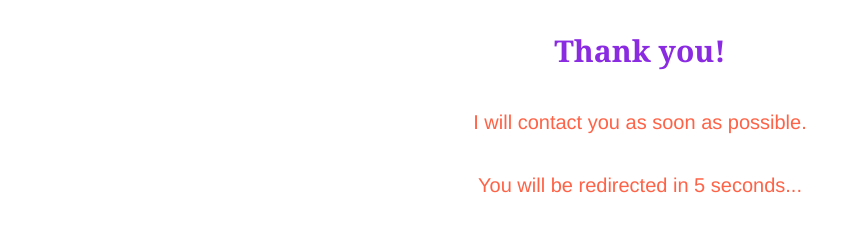
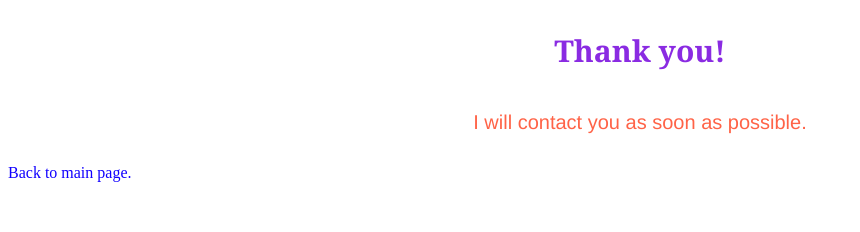
Before and after one commit to ZecaFrontDev/zecafrontdev.github.io, a plain HTML site: page html/thanks.html in a window 1280 px wide. Shown: the whole page, without its empty margins (0-860 px from the left). Drawn offline with Linux system fonts and the light colour scheme.

Commit message:
thanks style update

```diff
--- a/html/thanks.html
+++ b/html/thanks.html
@@ -5,25 +5,14 @@
     <meta name="viewport" content="width=device-width, initial-scale=1.0">
     <link rel="stylesheet" href="/styles/thanks-style.css">
     <title>Thank You</title>
+
 </head>
 <body>
     <h1>Thank you!</h1>
     <p>I will contact you as soon as possible.</p>
-    <p>You will be redirected in <span id="countdown">10</span> seconds...</p>
+    <a href="/index.html">Back to main page.</a>
 
-    <script>
-        let count = 10;
-        const countdownElement = document.getElementById("countdown");
 
-        setInterval(() => {
-            count--;
-            countdownElement.textContent = count;
-        }, 1000);
-
-        setTimeout(() => {
-            window.location.href = "index.html";
-        }, 10000);
-    </script>
 
 </body>
 </html>
--- a/styles/thanks-style.css
+++ b/styles/thanks-style.css
@@ -13,3 +13,7 @@ p{
     color: tomato;
     font-family: 'Franklin Gothic Medium', 'Arial Narrow', Arial, sans-serif;
 }
+a{
+    text-decoration: none;
+    color: rgb(17, 0, 255);
+}
```
Also changed, not shown: html/contacts.html (+1 -1 lines).
